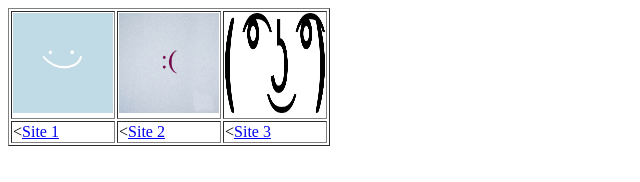
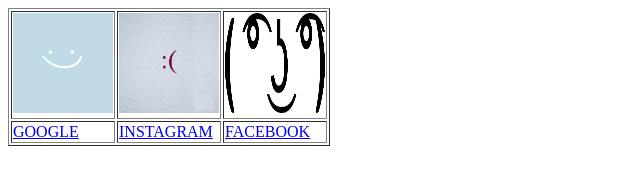
Before and after one commit to Antonio-UTFPR/Atividade-03-front-end, a plain HTML site: page index.html in a window 1280 px wide. Shown: the whole page, without its empty margins (0-640 px from the left). Drawn offline with Linux system fonts and the light colour scheme.

Commit message:
Update index.html

```diff
--- a/index.html
+++ b/index.html
@@ -14,9 +14,9 @@
         <td><img src="imagem3.jpg" alt="Imagem 3" width="100" height="100"></td>
     </tr>
     <tr>
-        <td><<a href="https://www.google.com">Site 1</a></td>
-        <td><<a href="https://www.instagram.com">Site 2</a></td>
-        <td><<a href="https://www.facebook.com">Site 3</a></td>
+        <td><a href="https://www.google.com">GOOGLE</a></td>
+        <td><a href="https://www.instagram.com">INSTAGRAM</a></td>
+        <td><a href="https://www.facebook.com">FACEBOOK</a></td>
 
 
     </tr>
```
